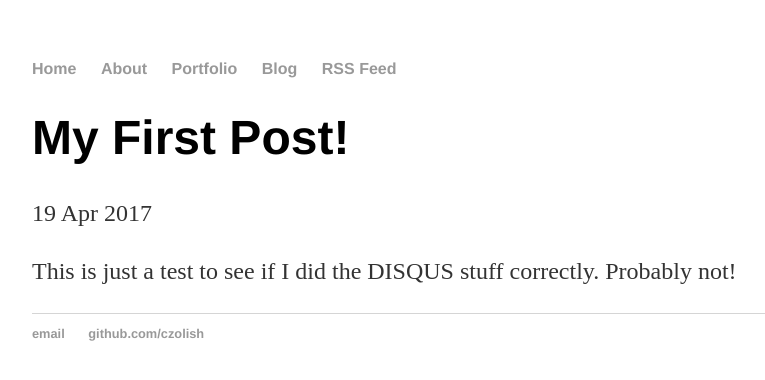
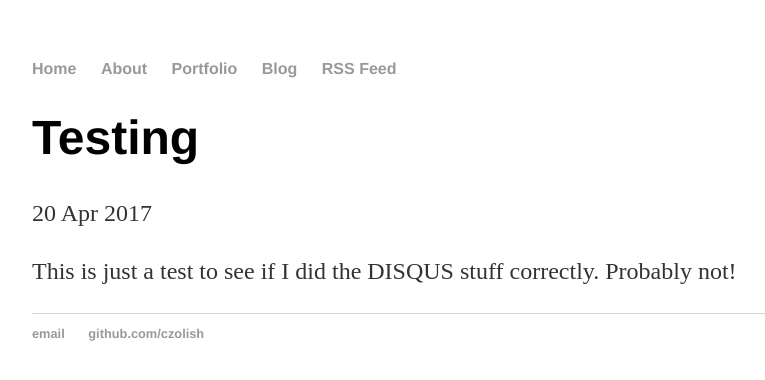
Before and after one commit to czolish/czolish.github.io, a Jekyll site: the page built from _posts/2017-04-20-testing.md, in a window 1280 px wide. Shown: the top 380 px of the page, without its empty margins (160-925 px from the left). Built offline with Jekyll 4.4.1, drawn with Linux system fonts in a browser that asks for light colours; comment, search, counter and statistics services are not loaded.

Commit message:
Update 2017-04-20-testing.md

```diff
--- a/_posts/2017-04-20-testing.md
+++ b/_posts/2017-04-20-testing.md
@@ -1,7 +1,7 @@
 ---
 layout: post
-title: "My First Post!"
-date: 2017-04-19
+title: "Testing"
+date: 2017-04-20
 comments: true
 ---
 
```
